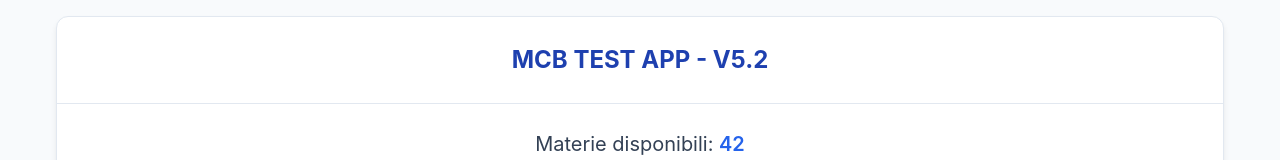
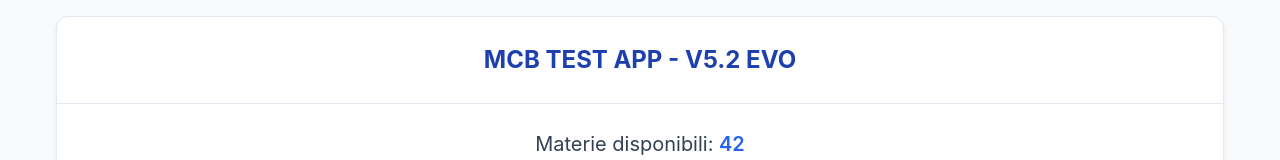
Before and after one commit to Riccardomirto/quizapp, a plain HTML site: page index-evolutionv2.html in a window 1280 px wide. Shown: the top 160 px of the page. Drawn offline with Linux system fonts and the light colour scheme.

Commit message:
Update index-evolutionv2.html
modificato titolo in 5.2 EVO

```diff
--- a/index-evolutionv2.html
+++ b/index-evolutionv2.html
@@ -653,7 +653,7 @@
             return `
                 <div class="card">
                     <div class="card-header">
-                        <h2 class="card-title" style="color: #1e40af;">MCB TEST APP - V5.2</h2>
+                        <h2 class="card-title" style="color: #1e40af;">MCB TEST APP - V5.2 EVO</h2>
                     </div>
                     <div class="card-content">
                         <div class="space-y-8">
```
